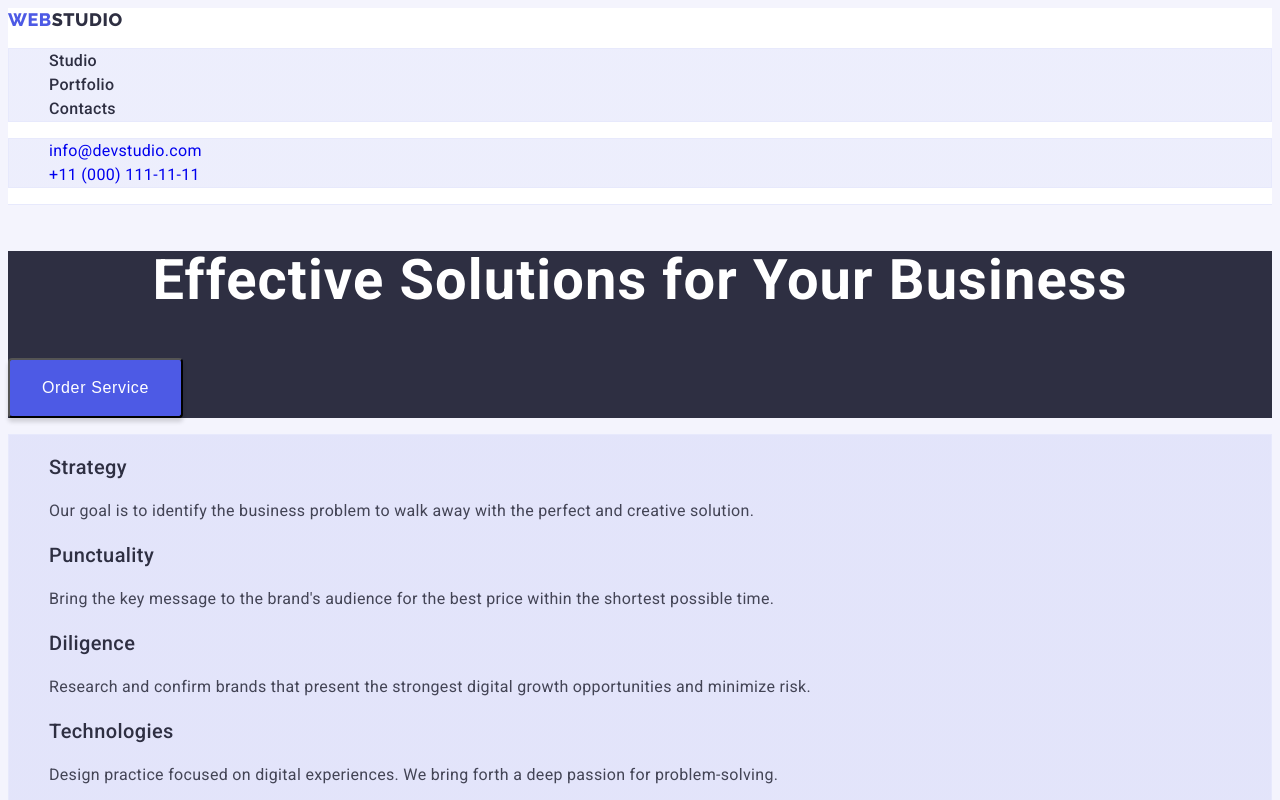
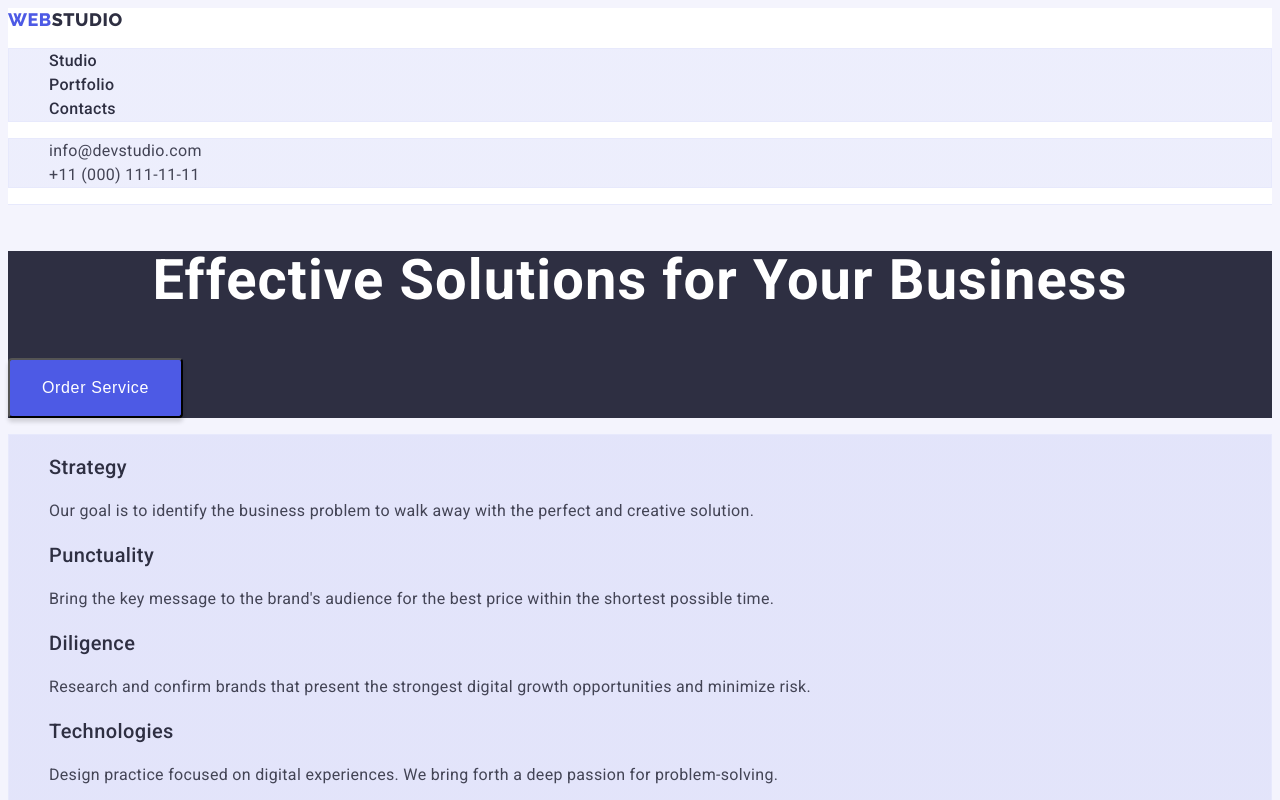
Before and after one commit to d01asura/goit-markup-hw-02, a plain HTML site: page index.html in a window 1280 px wide. Shown: the top 800 px of the page. Drawn offline with Linux system fonts and the light colour scheme.

Commit message:
Update styles.css

```diff
--- a/styles.css
+++ b/styles.css
@@ -1,7 +1,7 @@
 body {
     background-color: var(--cloud);
     color: var(--slate);
-    font-family: "Roboto";
+    font-family: "Roboto", sans-serif;
     color: var(--slate);
 }
 
@@ -60,12 +60,21 @@ body {
     color: var(--iris);
 }
 
-.header-contact a {
+.cont-mail,
+.cont-tel{
     font-style: normal;
     font-weight: 400;
     font-size: 16px;
     line-height: 1.5;
     letter-spacing: 0.02em;
+    color: var(--slate)
+}
+
+.cont-mail:hover,
+.cont-mail:focus,
+.cont-tel:focus,
+.cont-tel:hover {
+    color: var(--iris)
 }
 
 /* Main Section Hero */
```
